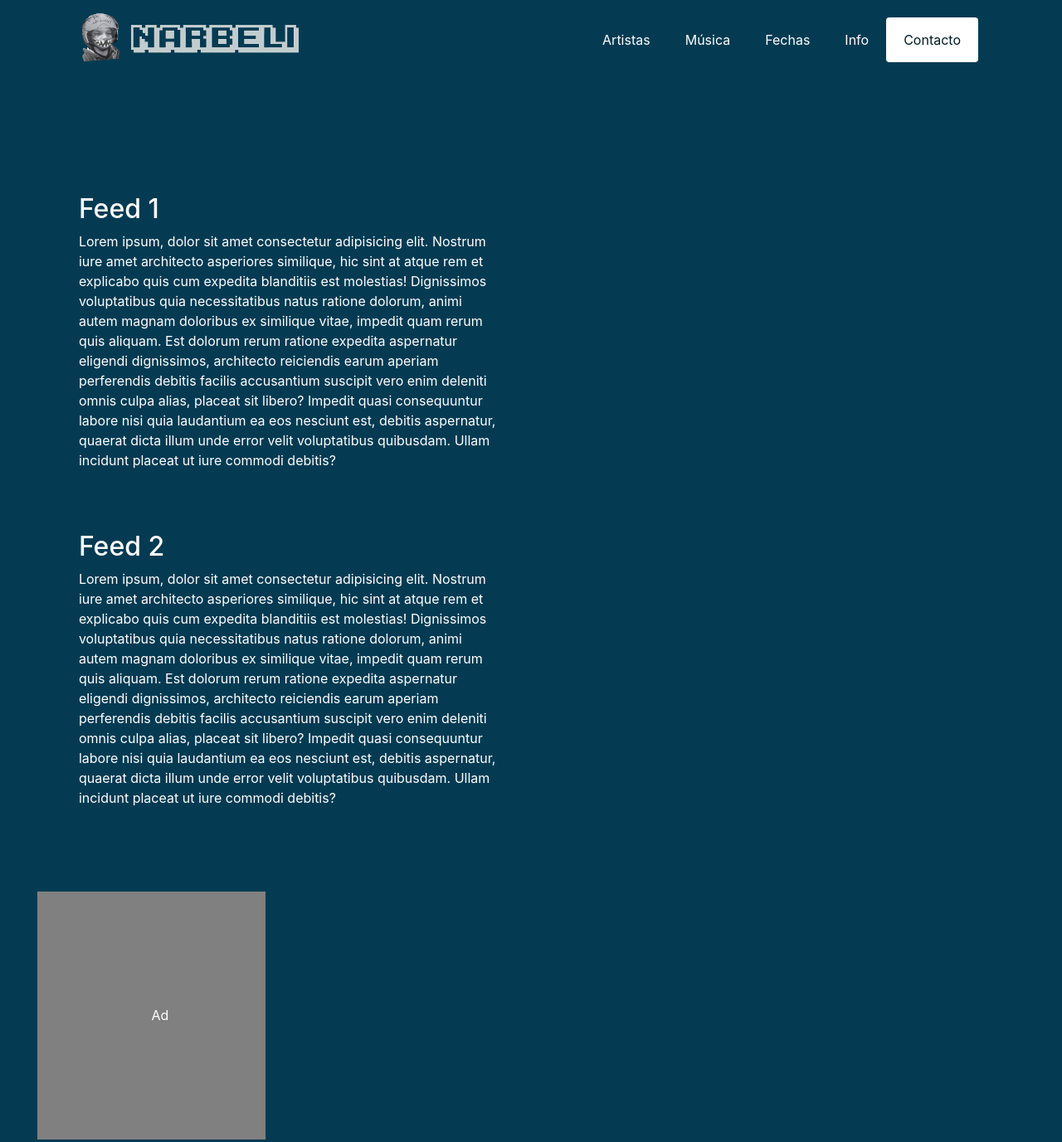
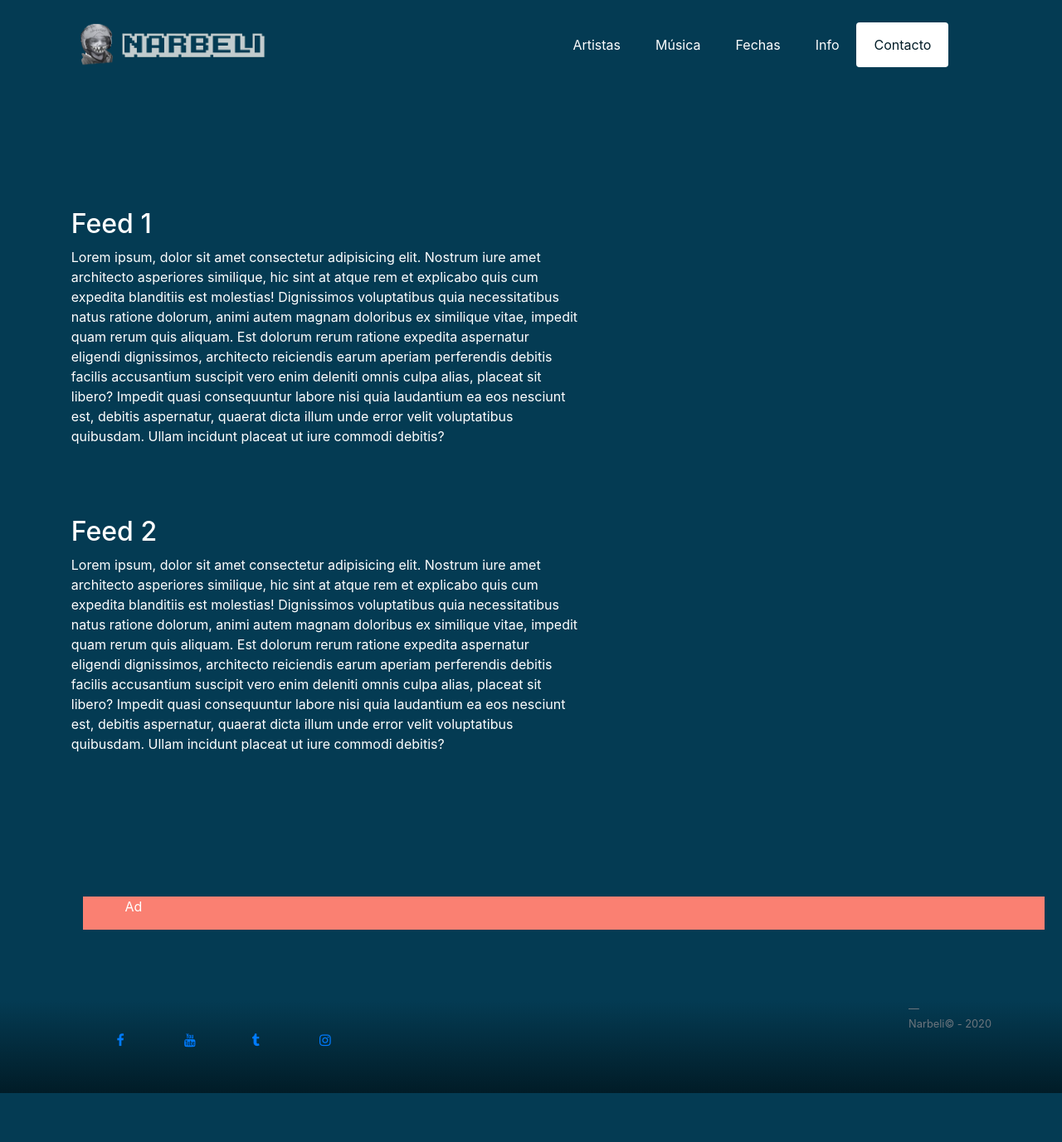
Before and after one commit to lardam/narbeli, a website: page index.html in a window 1280 px wide. Shown: the top 1377 px of the page at 83% size. After the commit the page ends 1318 px from the top, so only its background shows below. Drawn offline with nearby package versions, Linux system fonts and the light colour scheme.

Commit message:
Version 2.0

```diff
--- a/index.html
+++ b/index.html
@@ -11,22 +11,25 @@
     </head>
     <body class="d-flex flex-column min-vh-100">
         <header class="container-fluid">
-            <nav class="container">
-                <a href="index.html"><img src="images/logo3.png" class="logo" id="logo" alt="narlogo"></a>
-                <div class="navbar-expand float-right" id="menu">
-                    <ul class="navbar navbar-nav">
+            <nav class="navbar navbar-expand-lg navbar-light container">
+                <a class="navbar-brand" href="index.html"><img src="images/logo3.png" class="logo" id="logo" alt="narlogo"></a>
+                <button class="navbar-toggler" type="button" data-toggle="collapse" data-target="#menu" aria-controls="navbarSupportedContent" aria-expanded="false" aria-label="Toggle navigation">
+                    <span class="navbar-toggler-icon"></span>
+                </button>
+                <div class="collapse navbar-collapse" id="menu">
+                    <ul class="mr-auto navbar-nav">
                         <li class="nav-item active btn" id="navblanco"><a href="artistas.html" class="nav-link" id="nav-link">Artistas</a></li>
-                        <li class="nav-item active btn" id="navblanco"><a href="musica.html" class="nav-link" id="nav-link">Música</a></li>
-                        <li class="nav-item active btn" id="navblanco"><a href="fechas.html" class="nav-link" id="nav-link">Fechas</a></li>
-                        <li class="nav-item active btn" id="navblanco"><a href="info.html" class="nav-link" id="nav-link">Info</a></li>
-                        <li class="nav-item active btn" id="navcont"><a data-toggle="modal" data-target="#contact_form" class="nav-link" id="nav-linkB">Contacto</a></li>
+                        <li class="nav-item btn" id="navblanco"><a href="musica.html" class="nav-link" id="nav-link">Música</a></li>
+                        <li class="nav-item btn" id="navblanco"><a href="fechas.html" class="nav-link" id="nav-link">Fechas</a></li>
+                        <li class="nav-item btn" id="navblanco"><a href="info.html" class="nav-link" id="nav-link">Info</a></li>
+                        <li class="nav-item btn" id="navcont"><a data-toggle="modal" data-target="#contact_form" class="nav-link" id="nav-linkB">Contacto</a></li>
                     </ul>
                 </div>
             </nav>
         </header>
         <div id="middle" class="container-fluid">
-            <div class="container-fluid" id="index">
-                <div id="feed-left" class="col-sm-10 col-9">
+            <div class="container-fluid row" id="index">
+                <div id="feed-left">
                     <div class="container" id="feed">
                         <h2>Feed 1</h2>
                         <p>Lorem ipsum, dolor sit amet consectetur adipisicing elit. Nostrum iure amet architecto asperiores similique, hic sint at atque rem et explicabo quis cum expedita blanditiis est molestias! Dignissimos voluptatibus quia necessitatibus natus ratione dolorum, animi autem magnam doloribus ex similique vitae, impedit quam rerum quis aliquam. Est dolorum rerum ratione expedita aspernatur eligendi dignissimos, architecto reiciendis earum aperiam perferendis debitis facilis accusantium suscipit vero enim deleniti omnis culpa alias, placeat sit libero? Impedit quasi consequuntur labore nisi quia laudantium ea eos nesciunt est, debitis aspernatur, quaerat dicta illum unde error velit voluptatibus quibusdam. Ullam incidunt placeat ut iure commodi debitis?</p>
@@ -36,7 +39,7 @@
                         <p>Lorem ipsum, dolor sit amet consectetur adipisicing elit. Nostrum iure amet architecto asperiores similique, hic sint at atque rem et explicabo quis cum expedita blanditiis est molestias! Dignissimos voluptatibus quia necessitatibus natus ratione dolorum, animi autem magnam doloribus ex similique vitae, impedit quam rerum quis aliquam. Est dolorum rerum ratione expedita aspernatur eligendi dignissimos, architecto reiciendis earum aperiam perferendis debitis facilis accusantium suscipit vero enim deleniti omnis culpa alias, placeat sit libero? Impedit quasi consequuntur labore nisi quia laudantium ea eos nesciunt est, debitis aspernatur, quaerat dicta illum unde error velit voluptatibus quibusdam. Ullam incidunt placeat ut iure commodi debitis?</p>
                     </div>
                 </div>
-                <aside class="col-3">
+                <aside>
                     <p>Ad</p>
                 </aside>
             </div>
--- a/scss/prueba.scss
+++ b/scss/prueba.scss
@@ -18,11 +18,11 @@ header {
         color: white;
         text-decoration: none;
         a img {
-            max-width: 25%;
-            max-height: 16%;
-            padding: 0,5%;
+            max-width: 235px;
+            max-height: 165px;
         }
         #menu {
+            margin-left: 0%;
             ul{
                 #navblanco {
                     height: 100%;
@@ -77,13 +77,13 @@ header {
     }
 }
 
-aside p {
+aside {
+    grid-area: "ad";
+    max-width: 550px;
+    padding-left: 50px;
+    padding-right: 50px;
     background-color: grey;
-    grid-area: "ad";
-    margin-top: 7%;
-    padding: 50%;
-    height: 90%;
-    width: 80%;
+    margin: 7%;
 }
 
 #artistas
@@ -223,3 +223,35 @@ footer {
         }
     }
 }
+
+@media (max-width: 600px) {
+    div {
+        aside {
+            min-width: 95%;
+            background-color: red;
+            height: 150px;
+        }
+    }
+}
+
+@media (min-width: 990px) and (max-width: 1198px) {
+    header nav#menu {
+        margin-left: 15%;
+    }
+}
+
+@media (min-width: 601px) and (max-width: 1640px) {
+    div {
+        aside {
+            min-width: 95%;
+            min-height: 35%;
+            background-color: salmon;
+        }
+    }
+}
+
+@media (min-width: 1000px) {
+    header nav #menu {
+            margin-left: 30%;
+    }
+}
```
Also changed, not shown: artistas.html (+14 -11 lines), fechas.html (+14 -11 lines), info.html (+14 -11 lines), musica.html (+13 -10 lines), css/pruebacss.css.
